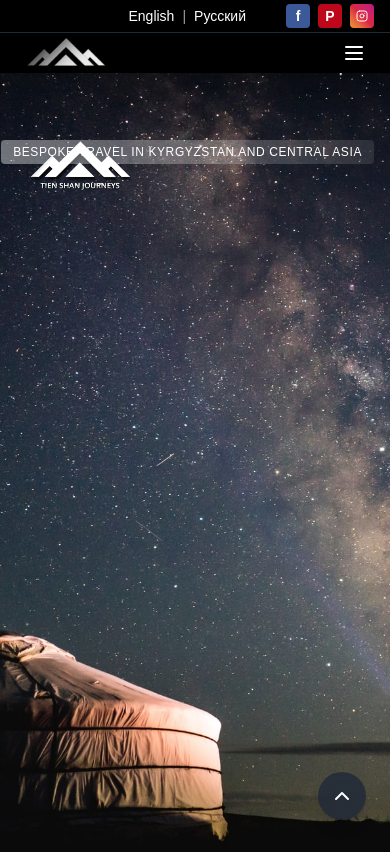
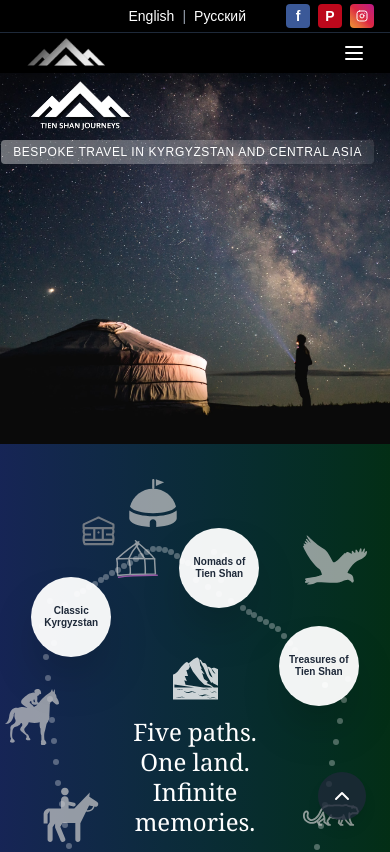
Before and after one commit to Erkebulan100/kyrgyzstan-ai-tourism-thesis, a Next.js app: page / in a window 390 px wide. Shown: the top 852 px of the page. Built offline with nearby package versions, Linux system fonts and the light colour scheme.

Commit message:
Fixed background image for app/page.js for mobile

```diff
--- a/app/page.js
+++ b/app/page.js
@@ -6,25 +6,25 @@ export default function Home() {
     <main className="min-h-screen bg-white">
 
       <section
-  className="relative min-h-screen flex items-end justify-center pb-[20%] md:pb-[15%]"
+  className="relative h-96 flex items-end justify-center pb-[45%] md:pb-[23%]"
   style={{
     backgroundImage: "url('/images/hero/hero-yurt-night.jpg')",
     backgroundSize: 'cover',
-    backgroundPosition: 'center bottom'
+    backgroundPosition: 'center 99%'
   }}
 >
   {/* Logo - Top Left */}
-  <div className="absolute top-20 left-4 md:top-24 md:left-8 z-10">
+  <div className="absolute top-5 left-4 md:top-7 md:left-7 z-10">
     <img
       src="/images/logo/logo_without_slogan.png"
       alt="Tien Shan Journeys"
-      className="w-32 md:w-56 h-auto"
-      style={{ filter: 'brightness(2.5)' }}
+      className="w-32 md:w-63 h-auto"
+      style={{ filter: 'brightness(3)' }}
     />
   </div>
 
   {/* Tagline - Top Right */}
-  <div className="absolute top-20 right-4 md:top-24 md:right-8 z-10 text-white">
+  <div className="absolute top-20 right-4 md:top-14 md:right-8 z-10 text-white">
     <div className="px-3 py-1 rounded text-center" style={{ background: 'linear-gradient(to right, rgba(255,255,255,0.4), rgba(255,255,255,0.1))' }}>
       <p className="text-xs md:text-base font-light tracking-wider uppercase">
         Bespoke Travel in Kyrgyzstan and Central Asia
```
